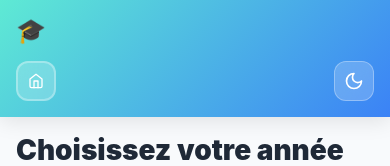
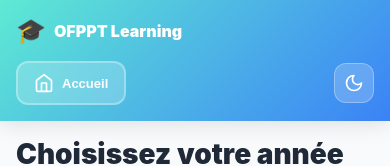
Before and after one commit to khadijaelmoussaoui804-glitch/khadja-ofppt, a React (Vite) app: page / in a window 390 px wide. Both pictures are taken after a click on the button "CONTINUER →". Shown: the top 166 px of the page. Built offline with nearby package versions, Linux system fonts and the light colour scheme; no server answers; the HTML template or start-up script is replaced by a standard one.

Commit message:
mise à jour du projet

```diff
--- a/src/App.css
+++ b/src/App.css
@@ -1505,14 +1505,15 @@ body {
 }
 
 @media (max-width: 480px) {
+  /* ✅ GARDER L'ALIGNEMENT À GAUCHE POUR LES CARDS */
   .content-card-header {
-    flex-direction: column;
-    align-items: center;
-    text-align: center;
+    flex-direction: row; /* ✅ CHANGÉ de column à row */
+    align-items: flex-start; /* ✅ CHANGÉ de center à flex-start */
+    text-align: left; /* ✅ CHANGÉ de center à left */
   }
 
   .content-card-body {
-    text-align: center;
+    text-align: left; /* ✅ CHANGÉ de center à left */
   }
 
   .btn-view,
@@ -1521,22 +1522,25 @@ body {
   }
 
   .logo {
-    font-size: 1.125rem;
-  }
-
+    font-size: 1rem; /* ✅ CHANGÉ de 1.125rem à 1rem */
+  }
+
+  /* ✅ GARDER LE TEXTE DU LOGO VISIBLE SUR MOBILE */
   .logo span:last-child {
-    display: none;
-  }
-
+    display: inline; /* ✅ CHANGÉ de none à inline */
+  }
+
+  /* ✅ GARDER LE TEXTE DU BOUTON ACCUEIL VISIBLE */
   .home-button span {
-    display: none;
+    display: inline; /* ✅ CHANGÉ de none à inline */
   }
 
   .home-button {
-    padding: 0.625rem;
-    width: 40px;
-    height: 40px;
+    padding: 0.625rem 1rem; /* ✅ CHANGÉ de 0.625rem à 0.625rem 1rem */
+    width: auto; /* ✅ CHANGÉ de 40px à auto */
+    height: auto; /* ✅ CHANGÉ de 40px à auto */
     justify-content: center;
+    font-size: 0.8125rem; /* ✅ AJOUTÉ */
   }
 
   .welcome-title {
@@ -1586,6 +1590,17 @@ body {
   .badge-2,
   .badge-3 {
     display: none;
+  }
+
+  /* ✅ AJOUTÉ - S'assurer que les cards restent en grille responsive */
+  .content-grid {
+    grid-template-columns: 1fr;
+    gap: 1rem;
+  }
+
+  .grid-2,
+  .grid-3 {
+    grid-template-columns: 1fr;
   }
 }
 
```
